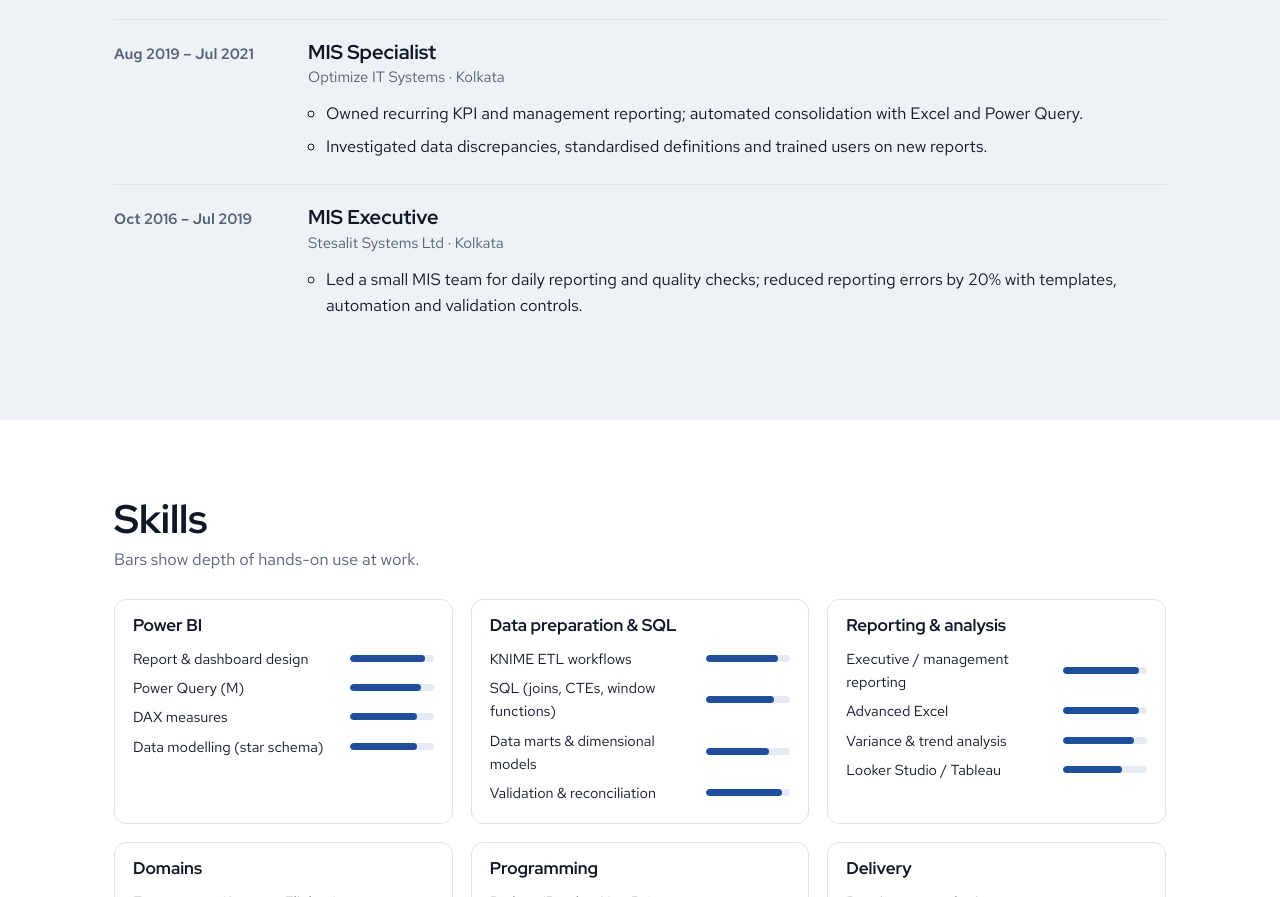
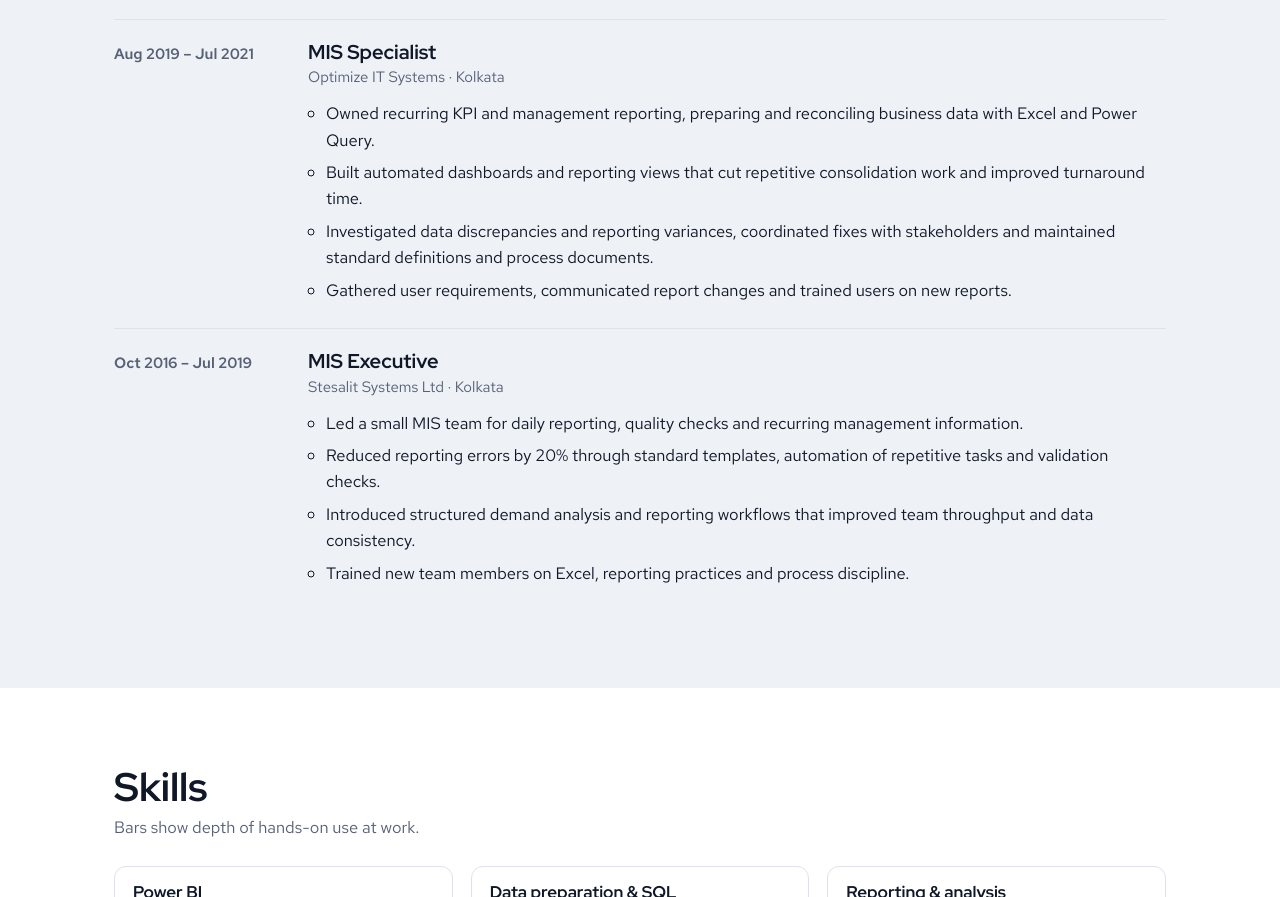
Before and after one commit to Navneet2394/Navneet2394.github.io, a plain HTML site: page index.html in a window 1280 px wide. Shown: the part 2741-3638 px from the top of the page. Drawn offline with Linux system fonts and the light colour scheme.

Commit message:
Expand MIS Specialist and MIS Executive experience

```diff
--- a/index.html
+++ b/index.html
@@ -246,10 +246,15 @@ const ME={
       "Cut manual reporting effort by 40% with automated dashboards and standardised business logic.",
       "Improved sales efficiency by 10%+ and reduced annual PPC spend by 13% (INR 1.5 Cr → 1.3 Cr) through ROI analysis."]},
     {when:"Aug 2019 – Jul 2021",title:"MIS Specialist",org:"Optimize IT Systems · Kolkata",pts:[
-      "Owned recurring KPI and management reporting; automated consolidation with Excel and Power Query.",
-      "Investigated data discrepancies, standardised definitions and trained users on new reports."]},
+      "Owned recurring KPI and management reporting, preparing and reconciling business data with Excel and Power Query.",
+      "Built automated dashboards and reporting views that cut repetitive consolidation work and improved turnaround time.",
+      "Investigated data discrepancies and reporting variances, coordinated fixes with stakeholders and maintained standard definitions and process documents.",
+      "Gathered user requirements, communicated report changes and trained users on new reports."]},
     {when:"Oct 2016 – Jul 2019",title:"MIS Executive",org:"Stesalit Systems Ltd · Kolkata",pts:[
-      "Led a small MIS team for daily reporting and quality checks; reduced reporting errors by 20% with templates, automation and validation controls."]}
+      "Led a small MIS team for daily reporting, quality checks and recurring management information.",
+      "Reduced reporting errors by 20% through standard templates, automation of repetitive tasks and validation checks.",
+      "Introduced structured demand analysis and reporting workflows that improved team throughput and data consistency.",
+      "Trained new team members on Excel, reporting practices and process discipline."]}
   ],
   // Self-assessed depth of hands-on use (0–100): adjust to what you can defend in an interview
   skills:[
```
Also changed, not shown: 1 other file.
